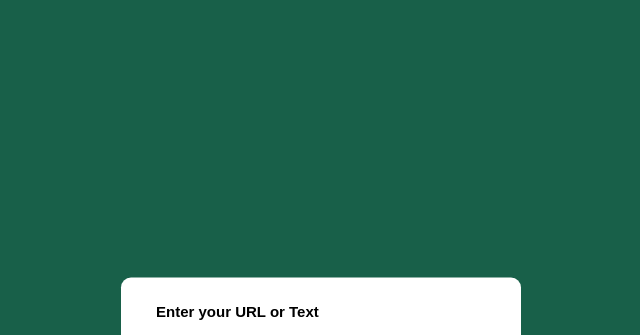
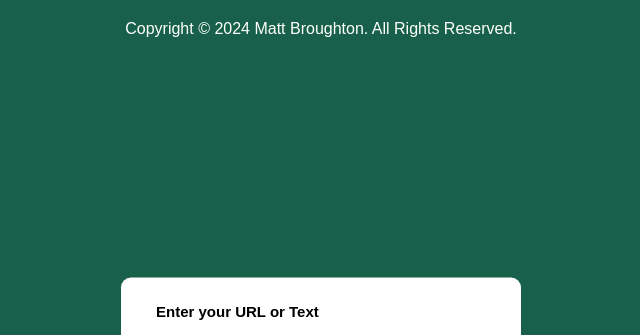
Before and after one commit to mbroughtonn/html-css-js-qrcode, a plain HTML site: page index.html in a window 1280 px wide. Shown: the top 335 px of the page, without its empty margins (319-959 px from the left). Drawn offline with Linux system fonts and the light colour scheme.

Commit message:
Update index.html

```diff
--- a/index.html
+++ b/index.html
@@ -1,11 +1,13 @@
 <!DOCTYPE html>
 <html lang="en">
+
 <head>
     <meta charset="UTF-8">
     <meta name="viewport" content="width=device-width, initial-scale=1.0">
     <title>QR Code Generator</title>
     <link rel="stylesheet" href="style.css">
 </head>
+
 <body>
     <div class="container">
         <p>Enter your URL or Text</p>
@@ -17,25 +19,29 @@
         <button onclick="generateQR()">Generate QR Code</button>
     </div>
 
+    <footer>
+        <p>Copyright &#169; 2024 Matt Broughton. All Rights Reserved.</p>
+    </footer>
+
     <script>
 
         let imgBox = document.getElementById("imgBox")
         let qrImage = document.getElementById("qrImage")
         let qrText = document.getElementById("qrText")
 
-        function generateQR(){
-            if(qrText.value.length > 0){
+        function generateQR() {
+            if (qrText.value.length > 0) {
                 qrImage.src = "https://api.qrserver.com/v1/create-qr-code/?size=150x150&data=" + qrText.value;
                 imgBox.classList.add("show-img");
-            }else{
+            } else {
                 qrText.classList.add('error');
-                setTimeout(()=>{
+                setTimeout(() => {
                     qrText.classList.remove('error');
-                },1000);
+                }, 1000);
             }
         }
 
     </script>
+</body>
 
-</body>
 </html>
```
